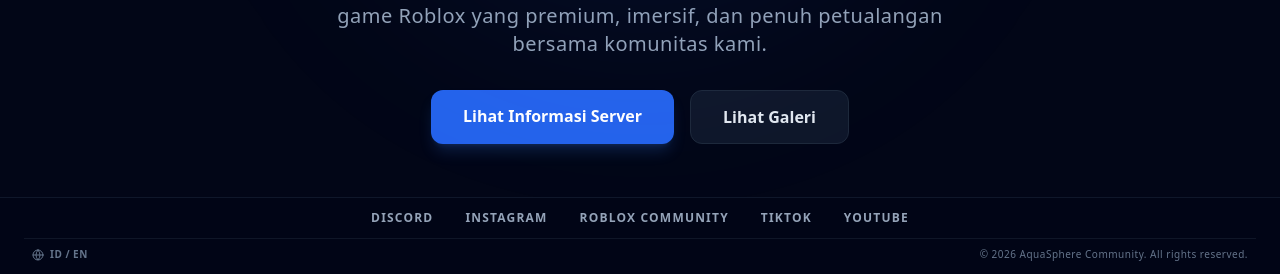
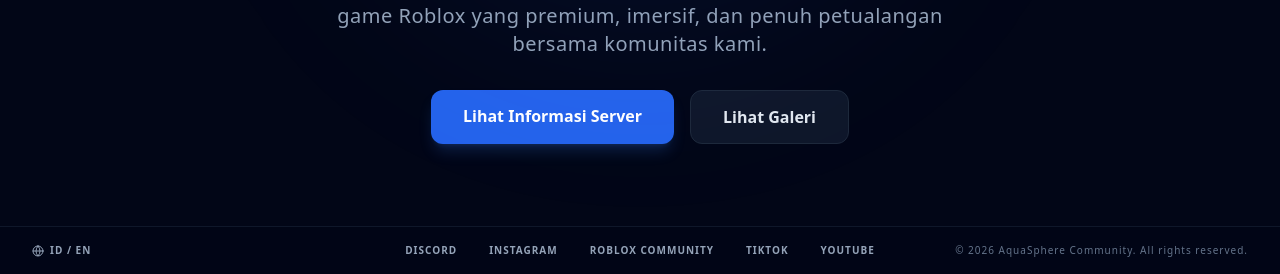
Before and after one commit to brilianix07-sudo/AquaSphere-Web, a website: page public/index.html in a window 1280 px wide. Shown: the part 526-800 px from the top of the page. Drawn offline with nearby package versions, Linux system fonts and the light colour scheme.

Commit message:
Ubah layout footer menjadi 1 baris

```diff
--- a/public/index.html
+++ b/public/index.html
@@ -271,34 +271,25 @@
         </div>
     </section>
 
-    <footer class="fixed bottom-0 left-0 w-full z-50 bg-slate-950/95 backdrop-blur-md border-t border-slate-900 py-3 px-6 flex flex-col items-center gap-2">
-        <div class="flex flex-wrap justify-center items-center gap-4 sm:gap-8 text-[10px] sm:text-xs font-bold tracking-widest text-slate-400">
-            <a href="https://discord.gg/ghHvQjGcq" target="_blank" class="hover:text-blue-400 transition-colors">
-                DISCORD
-            </a>
-            <a href="#" class="hover:text-purple-400 transition-colors">
-                INSTAGRAM
-            </a>
-            <a href="https://www.roblox.com/share/g/549588540" target="_blank" class="hover:text-white transition-colors">
-                ROBLOX COMMUNITY
-            </a>
-            <a href="#" class="hover:text-pink-400 transition-colors">
-                TIKTOK
-            </a>
-            <a href="#" class="hover:text-red-500 transition-colors">
-                YOUTUBE
-            </a>
+    <footer class="fixed bottom-0 left-0 w-full z-50 bg-slate-950/95 backdrop-blur-md border-t border-slate-900 py-4 px-4 md:px-8 flex justify-between items-center overflow-x-auto no-scrollbar gap-4 text-[9px] sm:text-[10px] font-bold tracking-widest text-slate-400 whitespace-nowrap">
+
+        <div class="flex-1 flex justify-start items-center gap-1.5 cursor-pointer hover:text-slate-300 transition-colors group flex-shrink-0">
+            <svg xmlns="http://www.w3.org/2000/svg" width="12" height="12" viewBox="0 0 24 24" fill="none" stroke="currentColor" stroke-width="2" stroke-linecap="round" stroke-linejoin="round" class="group-hover:stroke-blue-400 transition-colors"><circle cx="12" cy="12" r="10"></circle><line x1="2" y1="12" x2="22" y2="12"></line><path d="M12 2a15.3 15.3 0 0 1 4 10 15.3 15.3 0 0 1-4 10 15.3 15.3 0 0 1-4-10 15.3 15.3 0 0 1 4-10z"></path></svg>
+            <span class="uppercase">ID / EN</span>
         </div>
 
-        <div class="w-full max-w-7xl flex justify-between items-center text-[9px] sm:text-[10px] text-slate-500 border-t border-slate-800/50 pt-2 mt-1 px-2">
-            <div class="flex items-center gap-1.5 cursor-pointer hover:text-slate-300 transition-colors group">
-                <svg xmlns="http://www.w3.org/2000/svg" width="12" height="12" viewBox="0 0 24 24" fill="none" stroke="currentColor" stroke-width="2" stroke-linecap="round" stroke-linejoin="round" class="group-hover:stroke-blue-400 transition-colors"><circle cx="12" cy="12" r="10"></circle><line x1="2" y1="12" x2="22" y2="12"></line><path d="M12 2a15.3 15.3 0 0 1 4 10 15.3 15.3 0 0 1-4 10 15.3 15.3 0 0 1-4-10 15.3 15.3 0 0 1 4-10z"></path></svg>
-                <span class="font-bold tracking-wider uppercase">ID / EN</span>
-            </div>
+        <div class="flex justify-center items-center gap-4 md:gap-8 flex-shrink-0">
+            <a href="https://discord.gg/ghHvQjGcq" target="_blank" class="hover:text-blue-400 transition-colors">DISCORD</a>
+            <a href="#" class="hover:text-purple-400 transition-colors">INSTAGRAM</a>
+            <a href="https://www.roblox.com/share/g/549588540" target="_blank" class="hover:text-white transition-colors">
+                ROBLOX <span class="hidden sm:inline">COMMUNITY</span>
+            </a>
+            <a href="#" class="hover:text-pink-400 transition-colors">TIKTOK</a>
+            <a href="#" class="hover:text-red-500 transition-colors">YOUTUBE</a>
+        </div>
 
-            <div class="tracking-wider">
-                &copy; 2026 AquaSphere Community. All rights reserved.
-            </div>
+        <div class="flex-1 flex justify-end font-normal text-slate-500 flex-shrink-0">
+            &copy; 2026 AquaSphere Community. All rights reserved.
         </div>
     </footer>
 
```
